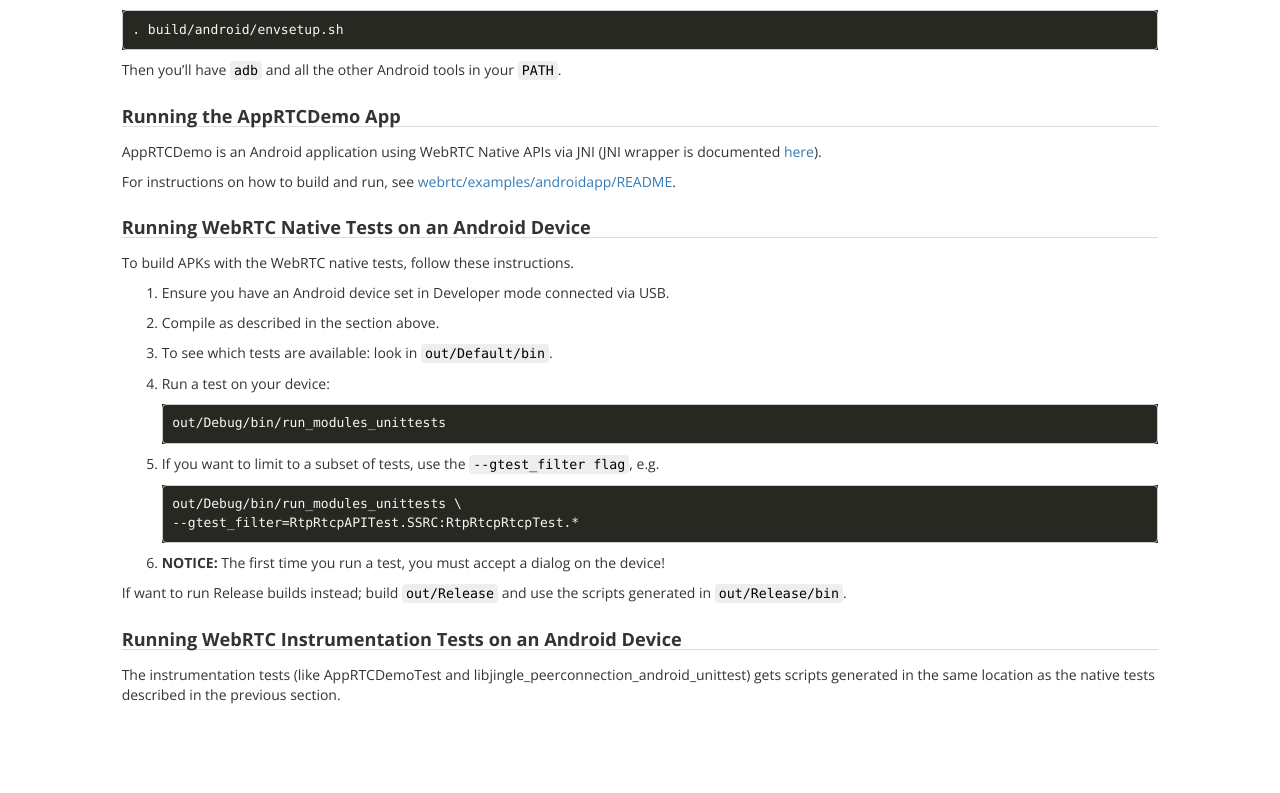
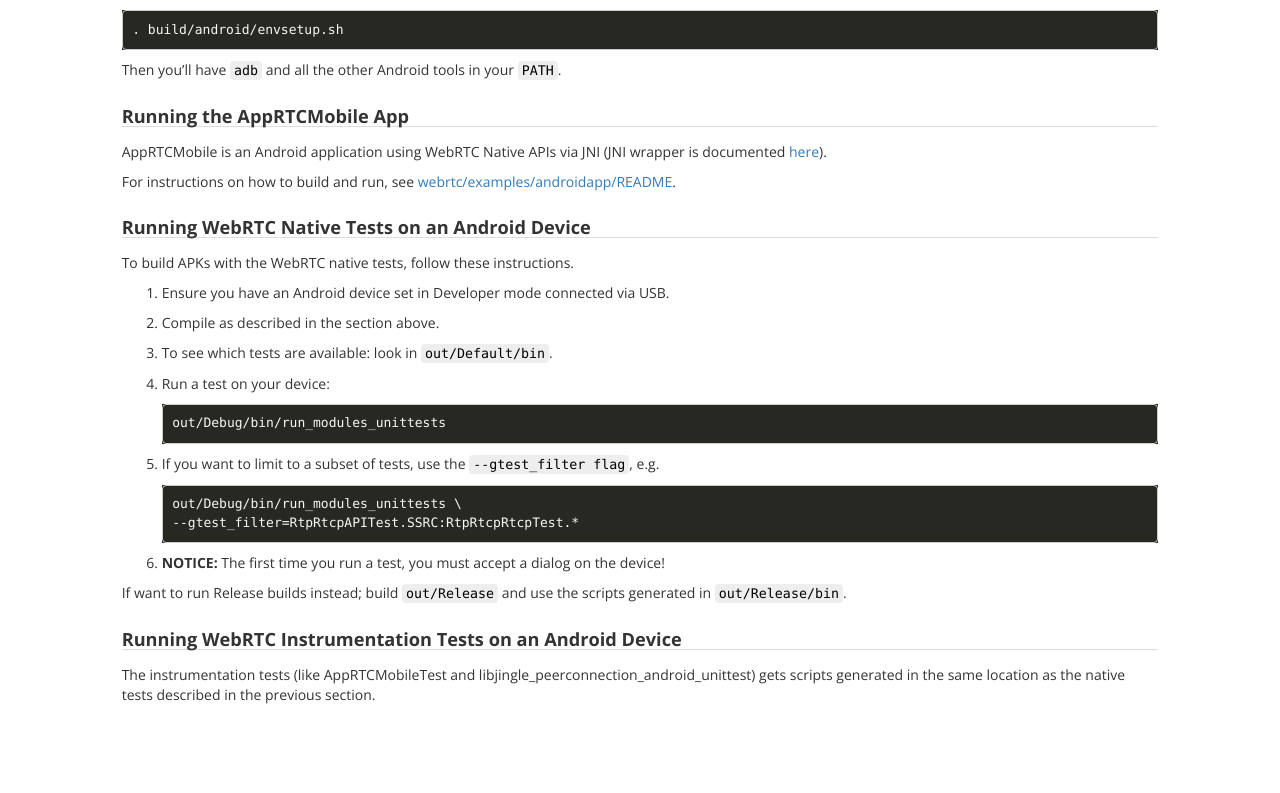
Before and after one commit to webrtc/webrtc-org, a Jekyll site: the page built from native-code/android/index.md, in a window 1280 px wide and 1400 px high, scrolled down 583 px. Shown: the part 345-1138 px from the top of the window. Built offline with Jekyll 4.4.1, drawn with Linux system fonts in a browser that asks for light colours.

Commit message:
Rename AppRTCDemo to AppRTCMobile

```diff
--- a/native-code/android/index.md
+++ b/native-code/android/index.md
@@ -72,9 +72,9 @@ In order to use the Android SDK and NDK that is bundled in
 Then you'll have `adb` and all the other Android tools in your `PATH`.
 
 
-### Running the AppRTCDemo App
+### Running the AppRTCMobile App
 
-AppRTCDemo is an Android application using WebRTC Native APIs via JNI (JNI
+AppRTCMobile is an Android application using WebRTC Native APIs via JNI (JNI
 wrapper is documented [here][2]).
 
 For instructions on how to build and run, see
@@ -115,7 +115,7 @@ generated in `out/Release/bin`.
 
 ### Running WebRTC Instrumentation Tests on an Android Device
 
-The instrumentation tests (like AppRTCDemoTest and
+The instrumentation tests (like AppRTCMobileTest and
 libjingle_peerconnection_android_unittest) gets scripts generated in the same
 location as the native tests described in the previous section.
 
```
Also changed, not shown: native-code/ios/index.md (+1 -1 lines).
